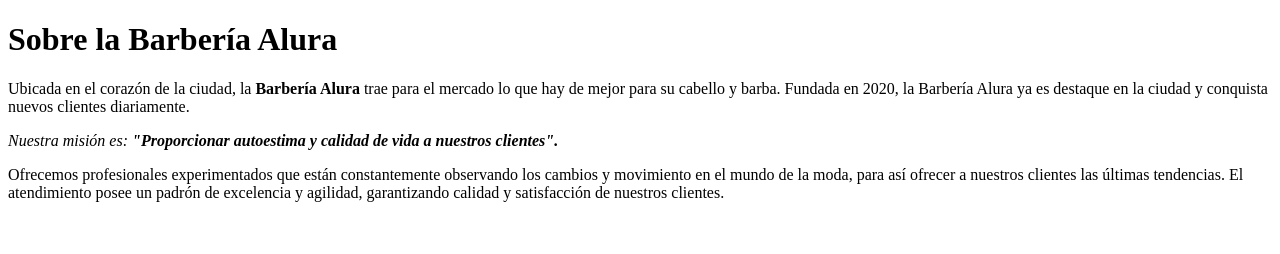
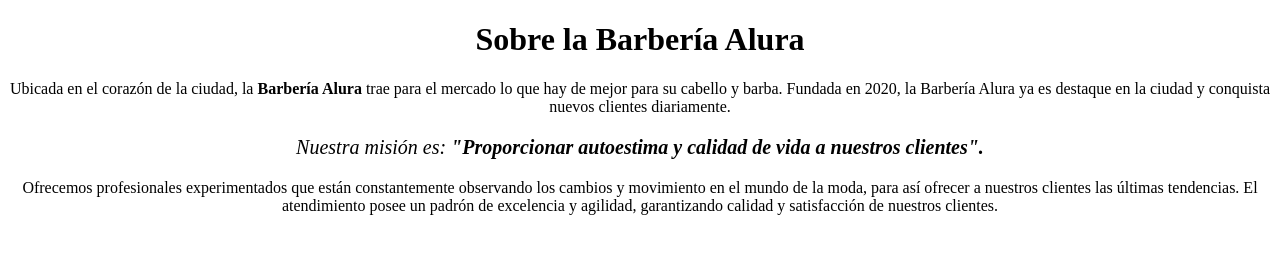
Before and after one commit to Julioadriglez/HTML5-CSS3-Parte1-de-Oracle-Next-Education, a plain HTML site: page index.html in a window 1280 px wide. Drawn offline with Linux system fonts and the light colour scheme.

Commit message:
Se agregaro estilos de css al texto

```diff
--- a/index.html
+++ b/index.html
@@ -4,15 +4,15 @@
     <meta charset="UTF-8">
     <meta http-equiv="X-UA-Compatible" content="IE=edge">
     <meta name="viewport" content="width=device-width, initial-scale=1.0">
-    <title>Document</title>
+    <title>Barberia Alura</title>
 </head>
 <body>
 
-    <h1>Sobre la Barbería Alura</h1>
+    <h1 style=" text-align: center;">Sobre la Barbería Alura</h1>
 
-    <p> Ubicada en el corazón de la ciudad, la <strong>Barbería Alura</strong> trae para el mercado lo que hay de mejor para su cabello y barba. Fundada en 2020, la Barbería Alura ya es destaque en la ciudad y conquista nuevos clientes diariamente.</p>
-    <p> <em> Nuestra misión es: <strong>"Proporcionar autoestima y calidad de vida a nuestros clientes".</strong> </em></p>
-    <p>Ofrecemos profesionales experimentados que están constantemente observando los cambios y movimiento en el mundo de la moda, para así ofrecer a nuestros clientes las últimas tendencias. El atendimiento posee un padrón de excelencia y agilidad, garantizando calidad y satisfacción de nuestros clientes. </p>
+    <p style="text-align: center; "> Ubicada en el corazón de la ciudad, la <strong>Barbería Alura</strong> trae para el mercado lo que hay de mejor para su cabello y barba. Fundada en 2020, la Barbería Alura ya es destaque en la ciudad y conquista nuevos clientes diariamente.</p>
+    <p style="font-size: 20px; text-align: center "><em> Nuestra misión es: <strong>"Proporcionar autoestima y calidad de vida a nuestros clientes".</strong> </em></p>
+    <p style="text-align: center">Ofrecemos profesionales experimentados que están constantemente observando los cambios y movimiento en el mundo de la moda, para así ofrecer a nuestros clientes las últimas tendencias. El atendimiento posee un padrón de excelencia y agilidad, garantizando calidad y satisfacción de nuestros clientes. </p>
 
 
 
```
